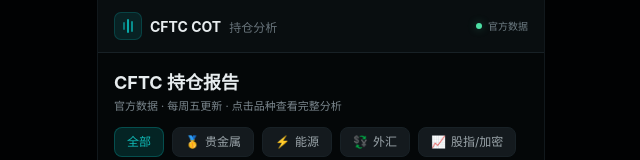
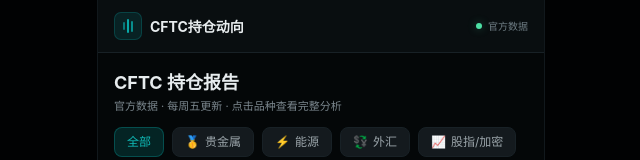
Before and after one commit to JennyChiu68/CFTC-report, a Next.js app: page / in a window 1280 px wide. Shown: the top 160 px of the page, without its empty margins (319-959 px from the left). Built offline with nearby package versions, Linux system fonts and the light colour scheme.

Commit message:
Rename product to CFTC position trends

```diff
--- a/app/layout.tsx
+++ b/app/layout.tsx
@@ -2,22 +2,20 @@
 import "./globals.css";
 
 export const metadata: Metadata = {
-  title: "CFTC COT持仓分析",
+  title: "CFTC持仓动向",
   description:
-    "CFTC 官方持仓数据移动端分析工具，公开查看持仓与历史趋势，专业版提供深度解读。",
+    "CFTC 官方持仓动向移动端分析工具，公开查看持仓与历史趋势，专业版提供深度解读。",
   icons: {
     icon: "/favicon.svg",
     shortcut: "/favicon.svg",
   },
   openGraph: {
-    title: "CFTC COT持仓分析",
-    description: "CFTC 官方持仓数据移动端分析工具",
-    images: [{ url: "/cftc-social-preview.png", width: 1200, height: 630 }],
+    title: "CFTC持仓动向",
+    description: "CFTC 官方持仓动向移动端分析工具",
   },
   twitter: {
-    card: "summary_large_image",
-    title: "CFTC COT持仓分析",
-    images: ["/cftc-social-preview.png"],
+    card: "summary",
+    title: "CFTC持仓动向",
   },
 };
 
--- a/app/page.tsx
+++ b/app/page.tsx
@@ -87,7 +87,7 @@
     <header className="cot-header">
       <div className="cot-brand">
         <span className="brand-chart"><i /><i /><i /></span>
-        <div><strong>CFTC COT</strong><span>持仓分析</span></div>
+        <div><strong>CFTC持仓动向</strong></div>
       </div>
       {premium ? <span className="premium-status"><b>✧</b> PRO</span> : <span className="official-status"><i /> 官方数据</span>}
     </header>
```
Also changed, not shown: 1 other file (tests, documents, lock files or other folders).
